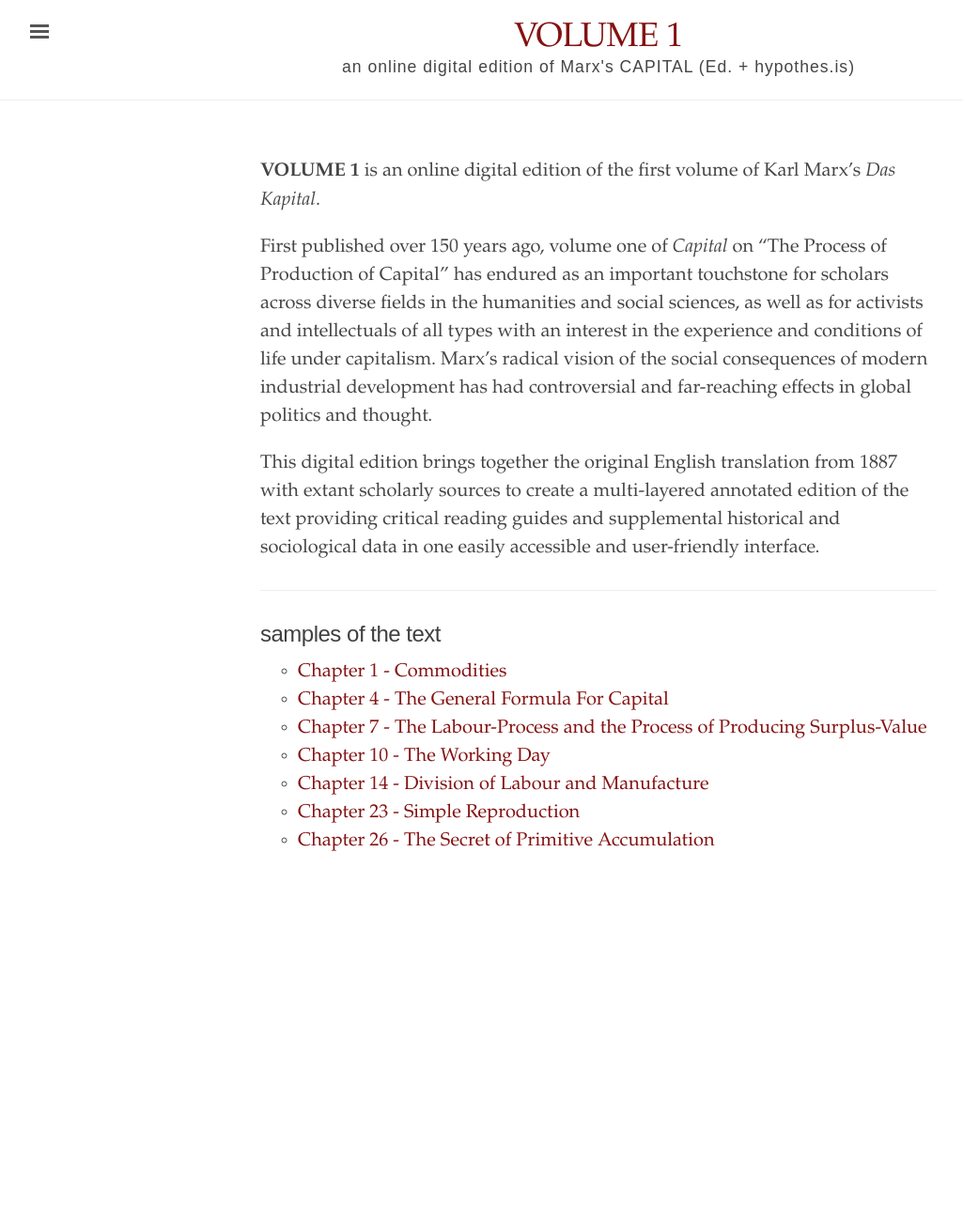
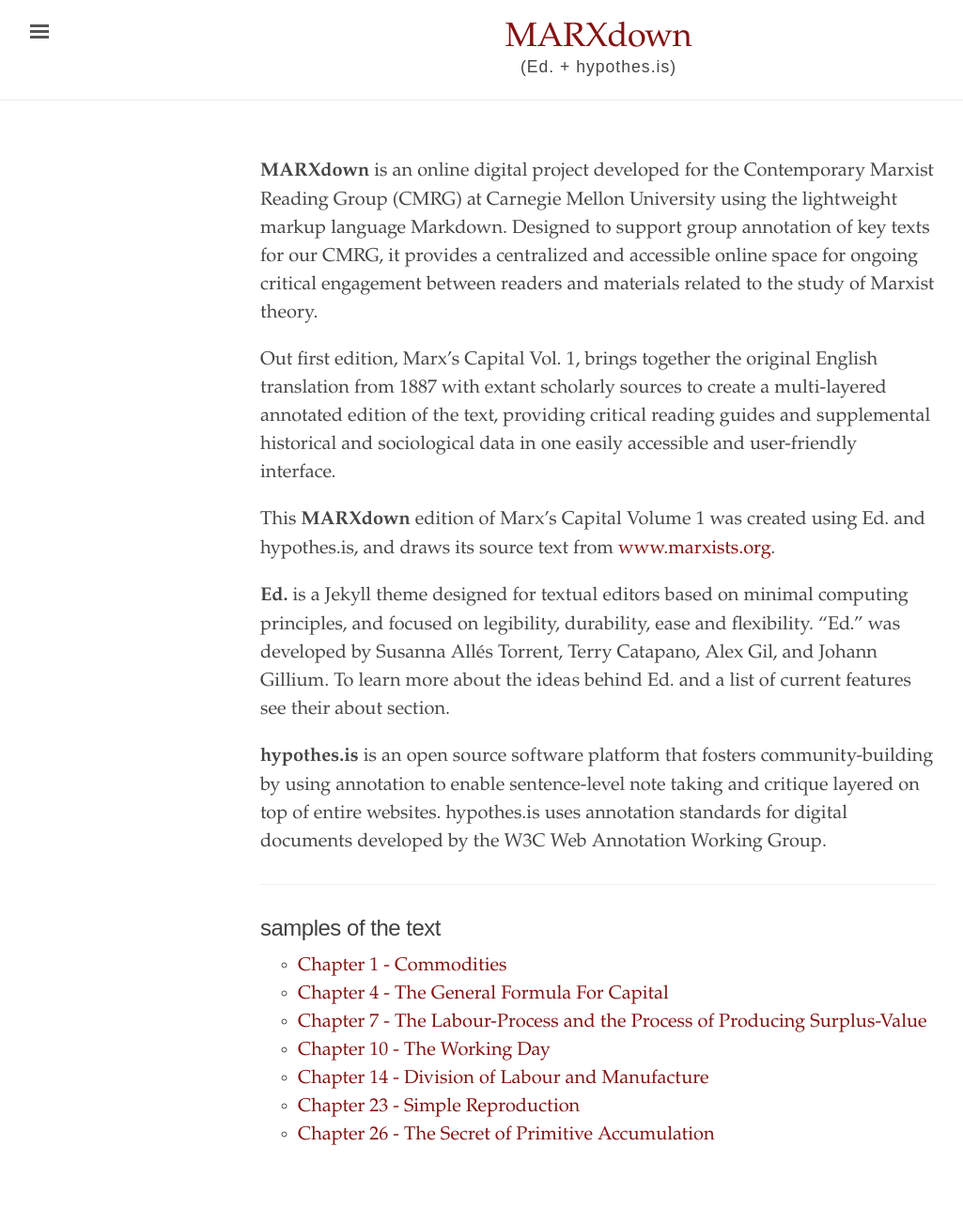
Before and after one commit to MARXdown/MARXdown.github.io, a Jekyll site: the page built from index.md, in a window 1280 px wide. Shown: the whole page at 94% size, without its empty margins (3-1028 px from the left). Built offline with Jekyll 4.4.1, drawn with Linux system fonts in a browser that asks for light colours; before the commit the page ends 990 px from its top, so only the background shows below that.

Commit message:
MARXdown makeover take 1

```diff
--- a/_config.yml
+++ b/_config.yml
@@ -8,7 +8,7 @@
   texts:
     output: true
 color-scheme: ~
-description: "Volume 1 is an online digital edition of the first installment of Marx's CAPITAL - A CRITIQUE OF POLITICAL ECONOMY. The edition is designed for scholars, students, and all other readers of Marx."
+description: "MARXdown is an online digital project developed for the Contemporary Marxist Reading Group (CMRG) at Carnegie Mellon University using the lightweight markup language Markdown."
 encoding: utf-8
 exclude:
   - optional
@@ -23,7 +23,7 @@
   toc_levels: "1..6"
 markdown: kramdown
 permalink: "/:title/"
-tagline: "an online digital edition of Marx's CAPITAL (Ed. + hypothes.is)"
+tagline: "(Ed. + hypothes.is)"
 theme: ed.
-title: VOLUME 1
+title: MARXdown
 url: "http://minicomp.github.io"
--- a/index.md
+++ b/index.md
@@ -1,16 +1,19 @@
 ---
 layout: default
-title: "VOLUME 1"
+title: "MARXdown"
 ---
 
+**MARXdown** is an online digital project developed for the Contemporary Marxist Reading Group (CMRG) at Carnegie Mellon University using the lightweight markup language Markdown. Designed to support group annotation of key texts for our CMRG, it provides a centralized and accessible online space for ongoing critical engagement between readers and materials related to the study of Marxist theory.
 
-**VOLUME 1** is an online digital edition of the first volume of Karl Marx’s *Das Kapital*.
+Out first edition, Marx’s Capital Vol. 1, brings together the original English translation from 1887 with extant scholarly sources to create a multi-layered annotated edition of the text, providing critical reading guides and supplemental historical and sociological data in one easily accessible and user-friendly interface.
+
+This **MARXdown** edition of Marx’s Capital Volume 1 was created using Ed. and hypothes.is, and draws its source text from [www.marxists.org](https://www.marxists.org/archive/marx/works/download/pdf/Capital-Volume-I.pdf).
+
+**Ed.** is a Jekyll theme designed for textual editors based on minimal computing principles, and focused on legibility, durability, ease and flexibility. “Ed.” was developed by Susanna Allés Torrent, Terry Catapano, Alex Gil, and Johann Gillium. To learn more about the ideas behind Ed. and a list of current features see their about section.
+
+**hypothes.is** is an open source software platform that fosters community-building by using annotation to enable sentence-level note taking and critique layered on top of entire websites. hypothes.is uses annotation standards for digital documents developed by the W3C Web Annotation Working Group.
 
 
-First published over 150 years ago, volume one of *Capital* on "The Process of Production of Capital" has endured as an important touchstone for scholars across diverse fields in the humanities and social sciences, as well as for activists and intellectuals of all types with an interest in the experience and conditions of life under capitalism. Marx's radical vision of the social consequences of modern industrial development has had controversial and far-reaching effects in global politics and thought.
-
-
-This digital edition brings together the original English translation from 1887 with extant scholarly sources to create a multi-layered annotated edition of the text providing critical reading guides and supplemental historical and sociological data in one easily accessible and user-friendly interface.
 
 
 <hr>
```
Also changed, not shown: 1 other file.
